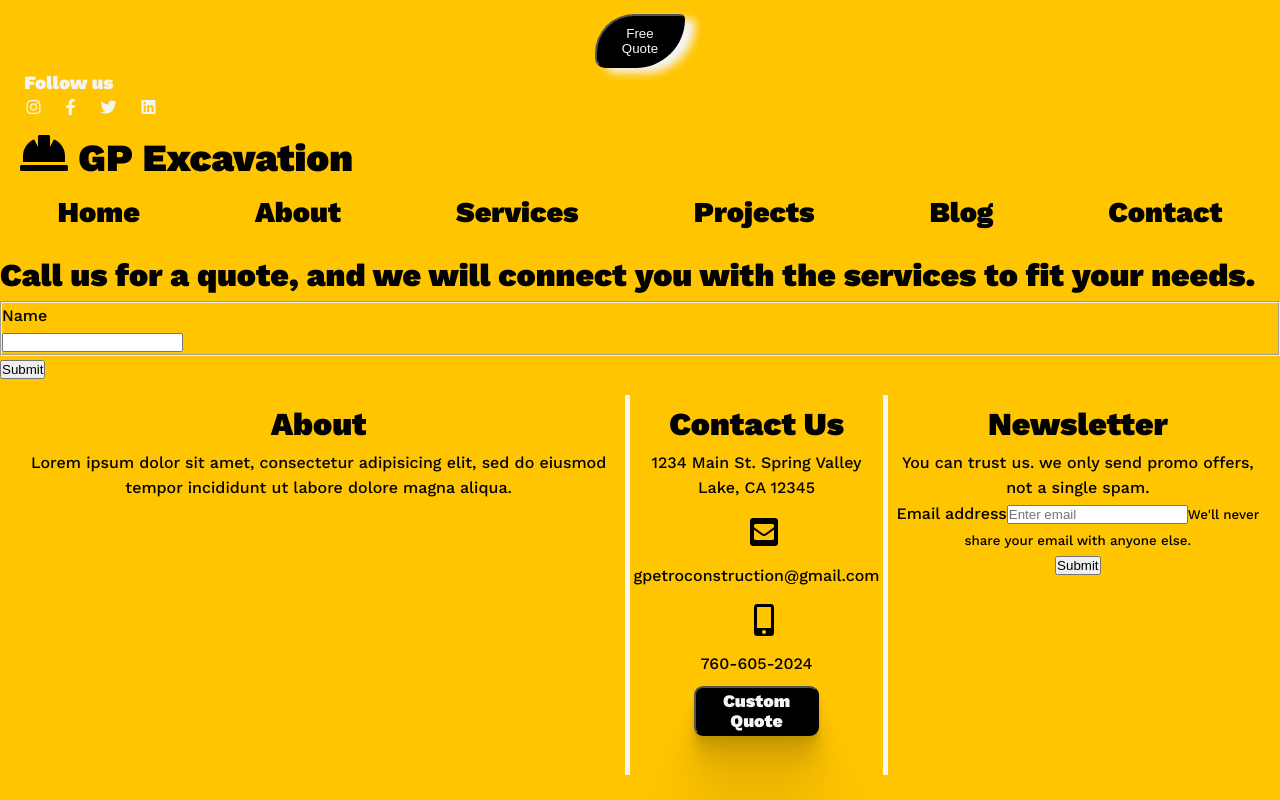
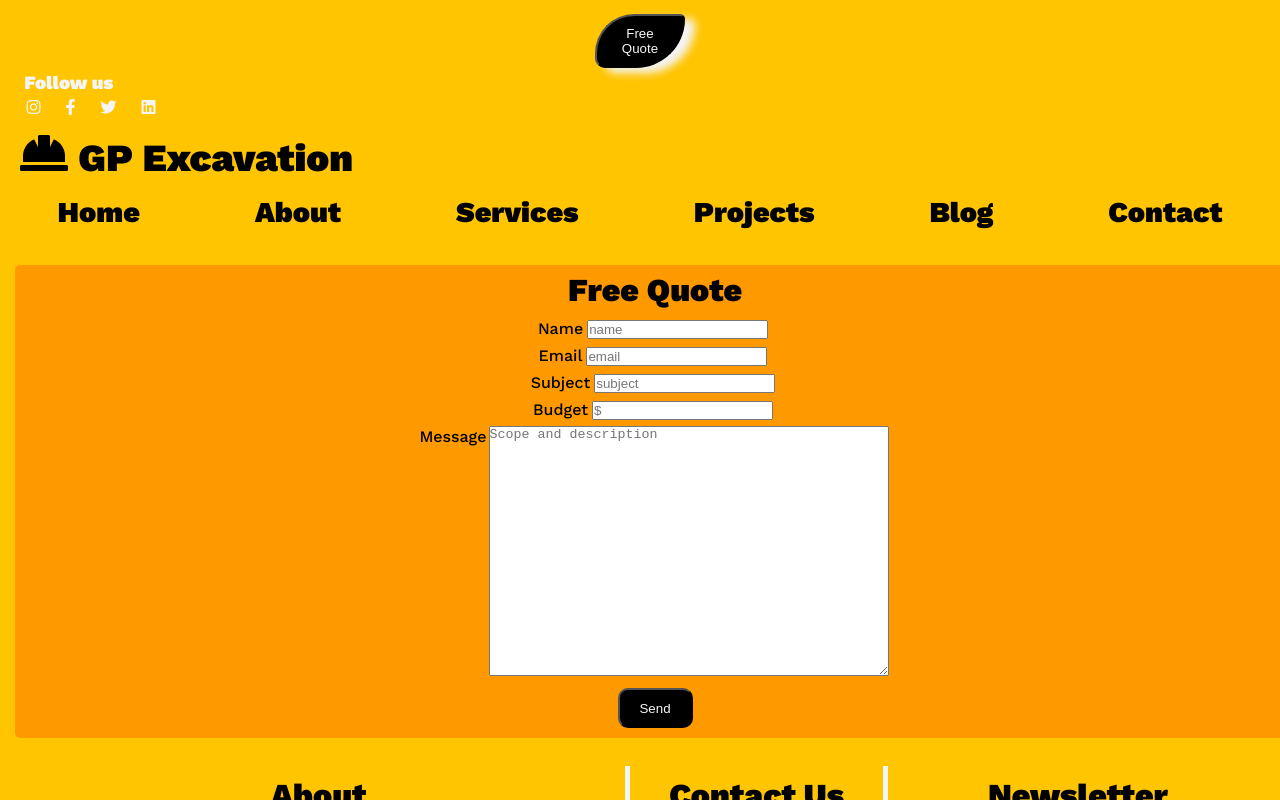
Before and after one commit to GregPetropoulos/GP-Excavation, a React (Create React App) app: page /contact in a window 1280 px wide. Shown: the top 800 px of the page. Built offline with nearby package versions, Linux system fonts and the light colour scheme.

Commit message:
set up contact form and functional just need to improve styling on textarea.

```diff
--- a/package.json
+++ b/package.json
@@ -8,6 +8,7 @@
     "@testing-library/user-event": "^12.8.3",
     "bootstrap": "^5.0.2",
     "dom": "0.0.3",
+    "emailjs-com": "^3.2.0",
     "framer-motion": "^4.1.17",
     "hamburger-react": "^2.4.1",
     "react": "^17.0.2",
--- a/src/App.css
+++ b/src/App.css
@@ -464,6 +464,7 @@ height: 100%;
 
 
 /* new project overlay set up */
+/* -------------------- */
 
 .photo-container {
   object-fit: contain;
@@ -509,3 +510,67 @@ height: 100%;
   font-size: 16px;
   padding: 16px 32px;
 }
+/* ------------- */
+.contact-form{
+  width:100%;
+  height: 100%;
+}
+.form-main-row{
+  border-radius: 5px;
+display: flex;
+justify-content: center;
+align-items: center;
+flex-direction: column;
+margin:15px;
+background-color: #FF9900;
+color:#000;
+height: 100%;
+width:100%
+/* text-align: center; */
+}
+.form-name{
+  margin:4px;
+
+}
+.form-email{
+  margin:4px;
+
+}
+  .form-budget{
+    margin:4px;
+
+  }
+  .form-subject{
+    margin:4px;
+
+  }
+.form-message{
+  margin:2px;
+  resize:vertical;
+  height: 250px;
+  width: 400px;
+}
+.label-text-combo{
+  display: flex;
+  justify-content: center;
+}
+.form-label-message{
+  /* margin-bottom:60px; */
+  /* padding-bottom: 30px; */
+}
+.form-btn{
+  cursor: pointer;
+  height:40px;
+  width:75px;
+  border-radius: 10px;
+  color:whitesmoke;
+  background-color: #000;
+  margin:10px;
+}
+.form-btn:hover{
+background-color: rgb(70, 67, 67);
+}
+.form-btn-row{
+  display: flex;
+  justify-content: center;
+}
--- a/src/component/layout/Contact.js
+++ b/src/component/layout/Contact.js
@@ -1,13 +1,13 @@
 import React from 'react';
 import { Container, Row, Col } from 'react-bootstrap';
 import { Link } from 'react-router-dom';
-import Footer from '../Footer';
-import QuoteForm from '../layout/QuoteForm'
+// import QuoteForm from '../layout/QuoteForm'
+import ContactUs from './ContactUs';
 
 const Contact = () => {
   return (
     <Container>
-  <QuoteForm/>
+  <ContactUs/>
     </Container>
   );
 };
--- /dev/null
+++ b/src/component/layout/ContactUs.js
@@ -0,0 +1,85 @@
+import React from 'react';
+import emailjs from 'emailjs-com';
+import { Col, Row, Button } from 'react-bootstrap';
+
+export default function ContactUs() {
+  function sendEmail(e) {
+    e.preventDefault();
+
+    emailjs
+      .sendForm(
+        'service_unyefet',
+        'contact_form',
+        e.target,
+        'user_7uuVTJTCnZ8xpy2qeVaJr'
+      )
+      .then(
+        (result) => {
+          console.log(result.text);
+        },
+        (error) => {
+          console.log(error.text);
+        }
+      );
+    e.target.reset();
+  }
+
+  return (
+    <form className='contact-form' onSubmit={sendEmail}>
+      <Row className='form-main-row'>
+
+        <h1>Free Quote</h1>
+        <input type='hidden' name='contact_number' />
+        <Col lg={12} md={8} sm={4}>
+          <label>Name</label>
+          <input
+            className='form-name'
+            type='text'
+            name='name'
+            placeholder='name'
+          />
+        </Col>
+        <Col>
+          <label>Email</label>
+          <input
+            className='form-email'
+            type='email'
+            name='email'
+            placeholder='email'
+          />
+        </Col>
+        <Col>
+          <label>Subject</label>
+          <input
+            className='form-budget'
+            type='text'
+            name='subject'
+            placeholder='subject'
+          />
+        </Col>
+        <Col>
+          <label>Budget</label>
+          <input
+            className='form-budget'
+            type='numbers'
+            name='budget'
+            placeholder='$'
+          />
+        </Col>
+        <Col className='label-text-combo'>
+          <label className='form-label-message'>Message</label>
+          <textarea
+            className='form-message'
+            name='message'
+            placeholder='Scope and description'
+          />
+        </Col>
+        <Row className ='form-btn-row'>
+          <Col>
+            <input className='form-btn' type='submit' value='Send'></input>
+          </Col>
+      </Row>
+        </Row>
+    </form>
+  );
+}
```
Also changed, not shown: 1 other file (tests, documents, lock files or other folders).
